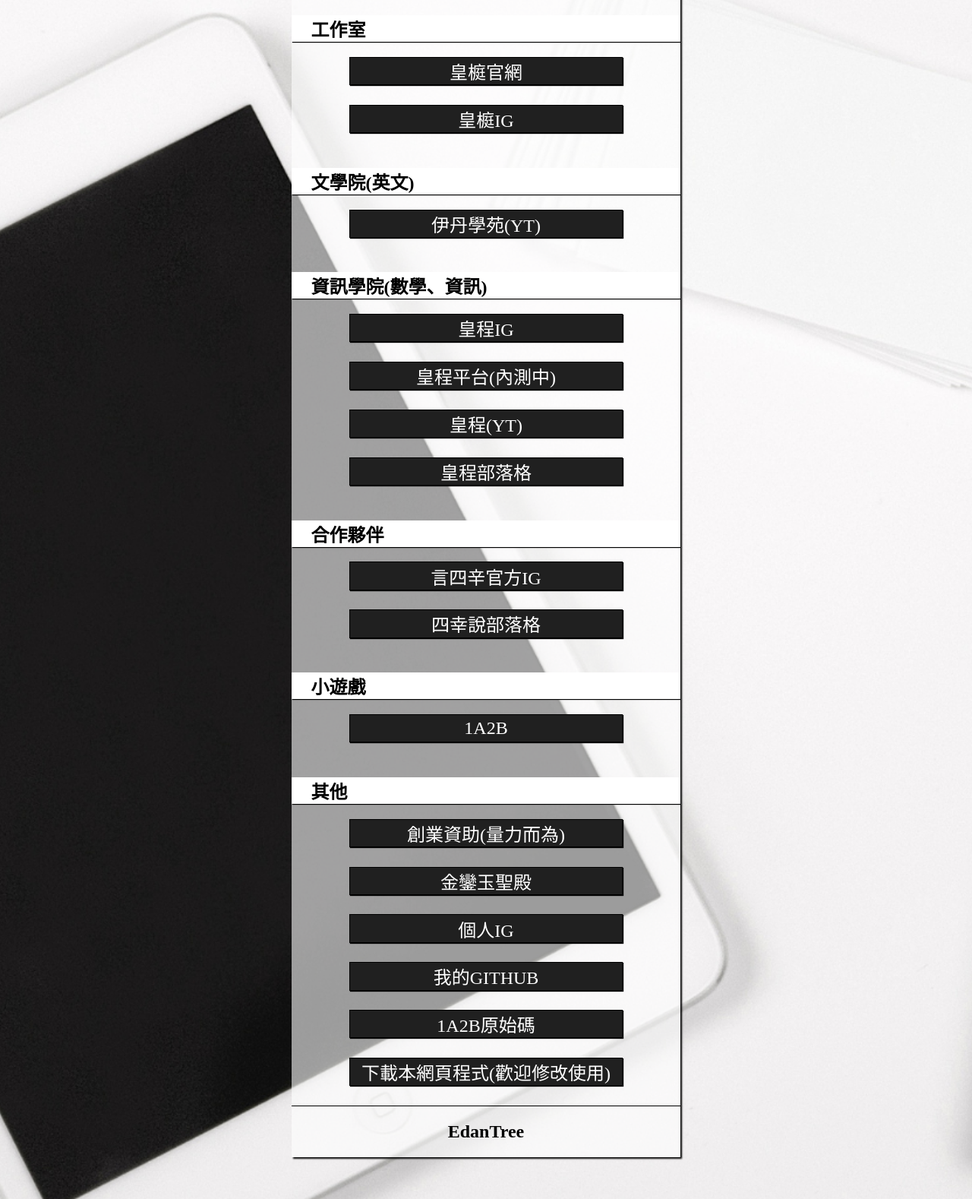
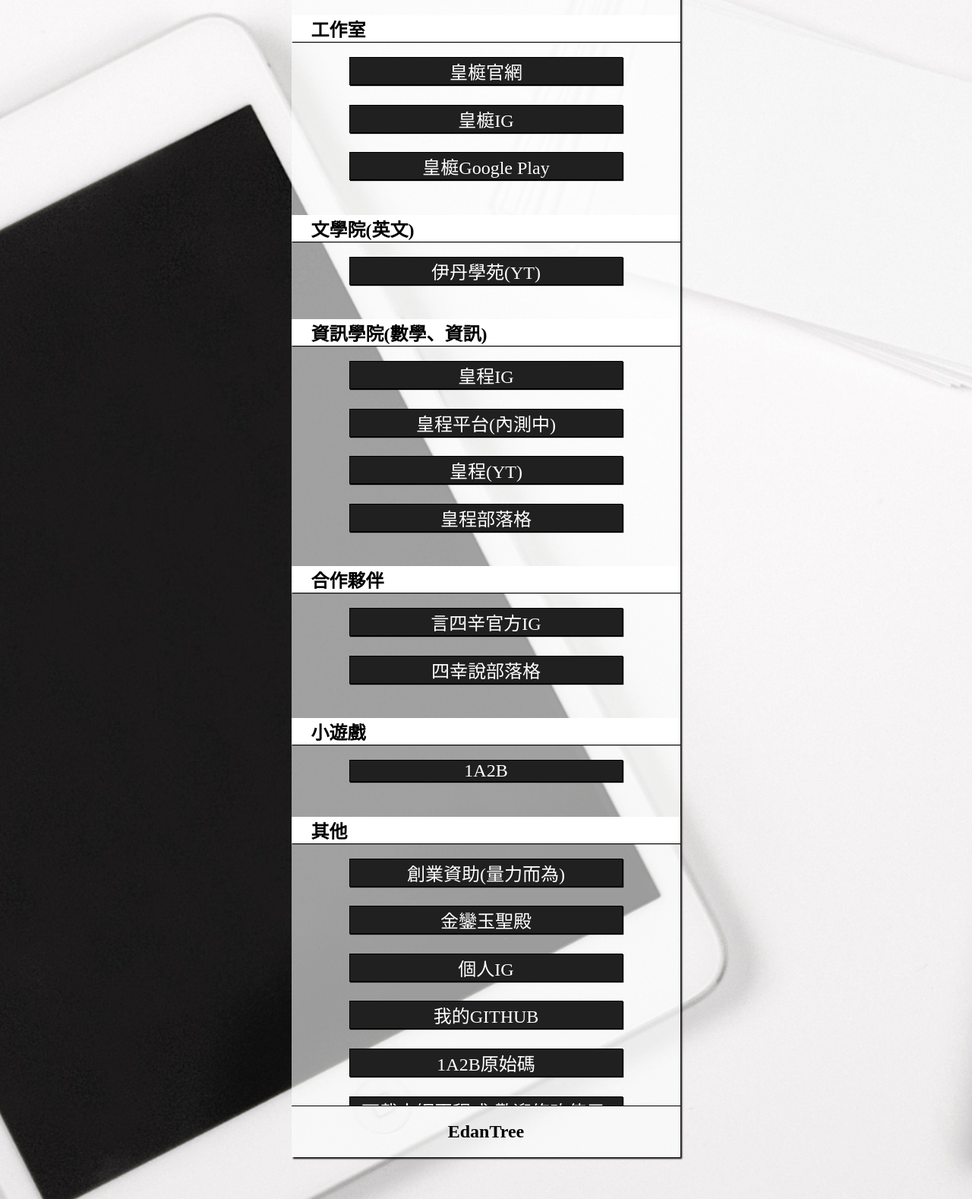
Before and after one commit to Edan0615/EdanTree, a PHP site: page / in a window 1280 px wide. Shown: the part 637-2215 px from the top of the page at 76% size. Run offline with PHP 8.4, Linux system fonts and the light colour scheme.

Commit message:
更新google play連結

```diff
--- a/index.php
+++ b/index.php
@@ -45,6 +45,13 @@
                 href="https://www.instagram.com/huangtinginternetstudio/"
                 target="_blank"
                 >皇榳IG</a
+              >
+            </div>
+             <div class="Links">
+              <a
+                href="https://play.google.com/store/apps/dev?id=6539328042706152473"
+                target="_blank"
+                >皇榳Google Play</a
               >
             </div>
             <h1 class='ParTitle'>文學院(英文)</h1>
```
